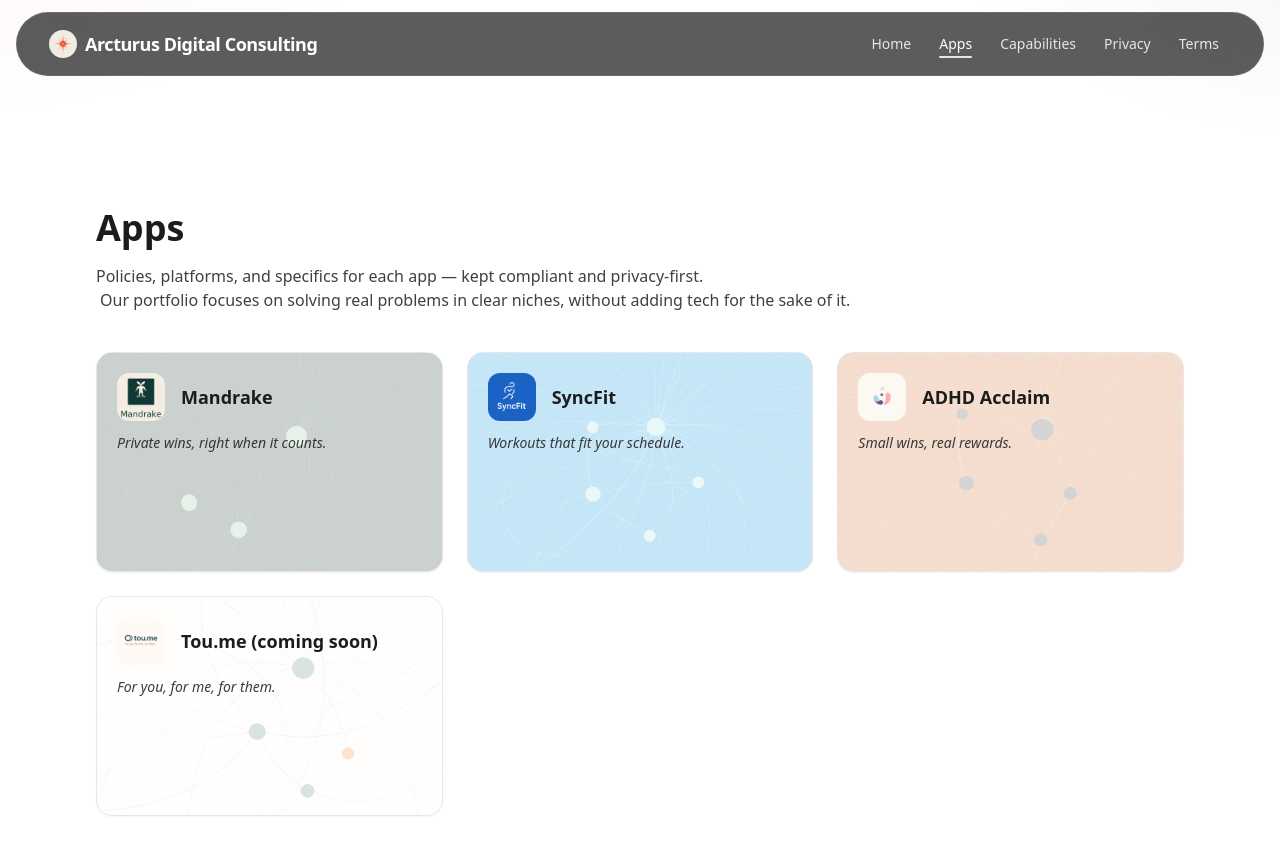
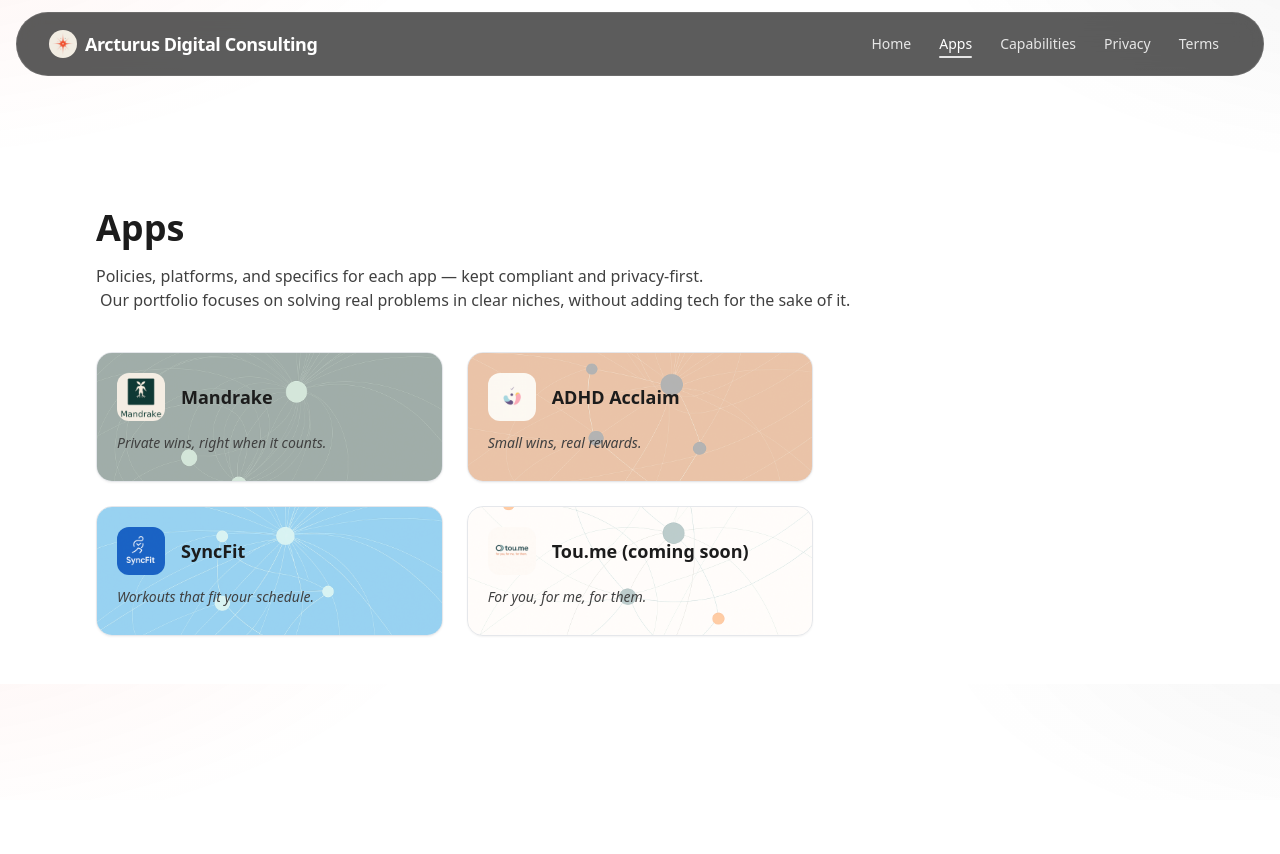
Before and after one commit to repinfaust/arcturusdc.github.io, a Next.js app: page /apps in a window 1280 px wide. Shown: the top 854 px of the page. After the commit the page ends 800 px from the top, so only its background shows below. Built offline with nearby package versions, Linux system fonts and the light colour scheme.

Commit message:
Update AppsClient.js

```diff
--- a/src/app/apps/AppsClient.js
+++ b/src/app/apps/AppsClient.js
@@ -3,62 +3,65 @@
 import { useEffect, useRef, useState } from "react";
 import Image from "next/image";
 
-/* -------------------- Click outside hook -------------------- */
-function useClickOutside(ref, onOutside) {
+/* Measure inner content height for smooth expand */
+function useMeasuredMaxHeight(deps = []) {
+  const ref = useRef(null);
+  const [maxH, setMaxH] = useState(0);
+
   useEffect(() => {
-    const onClick = (e) => {
-      if (!ref.current) return;
-      if (!ref.current.contains(e.target)) onOutside?.();
+    const el = ref.current;
+    if (!el) return;
+
+    const set = () => setMaxH(el.scrollHeight);
+    set();
+
+    // keep in sync if fonts load / viewport changes
+    const ro = new ResizeObserver(set);
+    ro.observe(el);
+    window.addEventListener("resize", set, { passive: true });
+
+    return () => {
+      ro.disconnect();
+      window.removeEventListener("resize", set);
     };
-    document.addEventListener("mousedown", onClick);
-    return () => document.removeEventListener("mousedown", onClick);
-  }, [onOutside, ref]);
+    // eslint-disable-next-line react-hooks/exhaustive-deps
+  }, deps);
+
+  return { ref, maxH };
 }
 
-/* -------------------- Card -------------------- */
 function AppCard({ app }) {
-  const [open, setOpen] = useState(false);
-  const cardRef = useRef(null);
-  const popRef = useRef(null);
-
-  // Close with Esc
-  useEffect(() => {
-    if (!open) return;
-    const onKey = (e) => e.key === "Escape" && setOpen(false);
-    document.addEventListener("keydown", onKey);
-    return () => document.removeEventListener("keydown", onKey);
-  }, [open]);
-
-  // Click outside (for the popover)
-  useClickOutside(popRef, () => setOpen(false));
+  const [expanded, setExpanded] = useState(false);
+  const { ref: expandRef, maxH } = useMeasuredMaxHeight([
+    expanded,
+    app.summary,
+    app.desc,
+  ]);
 
   const href = app.link || `/apps/${app.id}`;
   const strap = app.strap || app.desc || "";
   const summary = app.summary || app.desc || "";
 
+  const toggle = () => setExpanded((v) => !v);
+
+  const onKeyDown = (e) => {
+    if (e.key === " " || e.key === "Enter") {
+      e.preventDefault();
+      toggle();
+    }
+  };
+
   return (
-    <div className="relative">
-      {/* Base card — fixed height so the grid never pushes siblings */}
     <div
-        ref={cardRef}
       role="button"
       tabIndex={0}
-        onClick={() => setOpen((v) => !v)}
-        onKeyDown={(e) => {
-          if (e.key === " " || e.key === "Enter") {
-            e.preventDefault();
-            setOpen((v) => !v);
-          }
-        }}
-        className={[
-          "group relative rounded-2xl border bg-white p-5 shadow-sm hover:shadow-md transition overflow-hidden",
-          "focus:outline-none focus-visible:ring-2 focus-visible:ring-neutral-800",
-          "min-h-[220px]", // <- keeps the grid stable
-          open ? "z-40" : "z-0",
-        ].join(" ")}
-        aria-expanded={open}
+      onClick={toggle}
+      onKeyDown={onKeyDown}
+      className="block group relative rounded-2xl border bg-white p-5 shadow-sm hover:shadow-md transition overflow-hidden focus:outline-none focus-visible:ring-2 focus-visible:ring-neutral-800"
+      aria-expanded={expanded}
+      aria-controls={`summary-${app.id}`}
     >
-        {/* Stronger background image */}
+      {/* Background image (stronger) */}
       {app.bg && (
         <>
           <Image
@@ -66,15 +69,16 @@ function AppCard({ app }) {
             alt=""
             fill
             sizes="(min-width:1024px) 33vw, (min-width:640px) 50vw, 100vw"
-              className="absolute inset-0 object-cover opacity-35 transition-opacity duration-300 group-hover:opacity-45"
+            className="absolute inset-0 object-cover opacity-45 transition-opacity duration-300"
+            priority={false}
           />
-            <div className="absolute inset-0 pointer-events-none bg-white/35" />
+          <div className="absolute inset-0 pointer-events-none bg-white/10" />
         </>
       )}
 
       {/* Foreground content */}
       <div className="relative">
-          {/* Name/logo is a link – does NOT toggle open */}
+        {/* Header: logo + name is the link; clicking it should NOT toggle */}
         <div className="flex items-center gap-4 mb-3">
           <a
             href={href}
@@ -100,72 +104,41 @@ function AppCard({ app }) {
           </a>
         </div>
 
+        {/* Strap / tagline (always visible) */}
         {strap && (
-            <p className="text-sm text-neutral-800/90 italic">{strap}</p>
+          <p className="text-sm text-neutral-700 italic mb-2">{strap}</p>
         )}
 
-          {/* Mobile inline expand (no popover on small screens) */}
+        {/* Expandable summary */}
         <div
+          id={`summary-${app.id}`}
+          className="relative overflow-hidden transition-[max-height] duration-400 ease-out"
+          style={{ maxHeight: expanded ? maxH : 0 }}
+        >
+          <div
+            ref={expandRef}
             className={[
-              "sm:hidden overflow-hidden transition-[max-height] duration-300 ease-out",
-              open ? "max-h-[800px] mt-2" : "max-h-0",
+              "pt-1",
+              "transition-opacity duration-300 ease-out",
+              expanded ? "opacity-100" : "opacity-0",
             ].join(" ")}
           >
-            {summary && (
-              <p className="text-sm text-neutral-800 mt-2">{summary}</p>
-            )}
+            {summary && <p className="text-sm text-neutral-700">{summary}</p>}
           </div>
         </div>
       </div>
-
-      {/* Desktop/Tablet popover anchored to the card (no layout shift) */}
-      {open && (
-        <div
-          ref={popRef}
-          className={[
-            "hidden sm:block",         // only >= sm
-            "absolute left-0 right-0", // anchor to card width
-            "top-[calc(100%+8px)]",    // below the card with small gap
-            "rounded-2xl bg-white shadow-2xl ring-1 ring-black/10",
-            "p-5 sm:p-6 lg:p-7",
-            "z-50",
-          ].join(" ")}
-          // allow popover to overflow outside the grid cell
-          style={{ pointerEvents: "auto" }}
-        >
-          {/* Optional softened background motif inside popover */}
-          {app.bg && (
-            <>
-              <Image
-                src={app.bg}
-                alt=""
-                fill
-                sizes="100vw"
-                className="absolute inset-0 object-cover opacity-10"
-              />
-              <div className="absolute inset-0 bg-white/80" />
-            </>
-          )}
-
-          <div className="relative">
-            {summary && (
-              <p className="text-[15px] leading-relaxed text-neutral-900">
-                {summary}
-              </p>
-            )}
-          </div>
-        </div>
-      )}
     </div>
   );
 }
 
-/* -------------------- Grid -------------------- */
 export default function AppsClient({ apps }) {
   return (
-    <div className="mt-8 grid gap-6 sm:grid-cols-2 lg:grid-cols-3 relative overflow-visible">
+    // ⬇️ Use multi-columns instead of grid
+    <div className="mt-8 columns-1 sm:columns-2 lg:columns-3 gap-6 [column-fill:_balance]">
       {apps.map((app) => (
-        <AppCard key={app.id} app={app} />
+        <div key={app.id} className="mb-6 break-inside-avoid">
+          <AppCard app={app} />
+        </div>
       ))}
     </div>
   );
```
Lines whose indentation alone changed are shown as unchanged.
